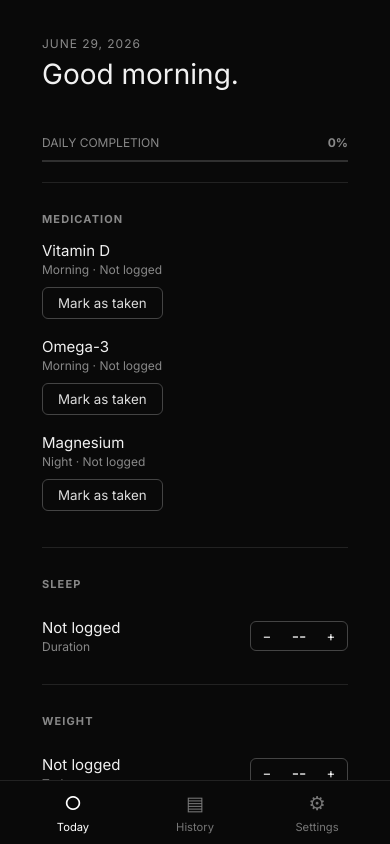
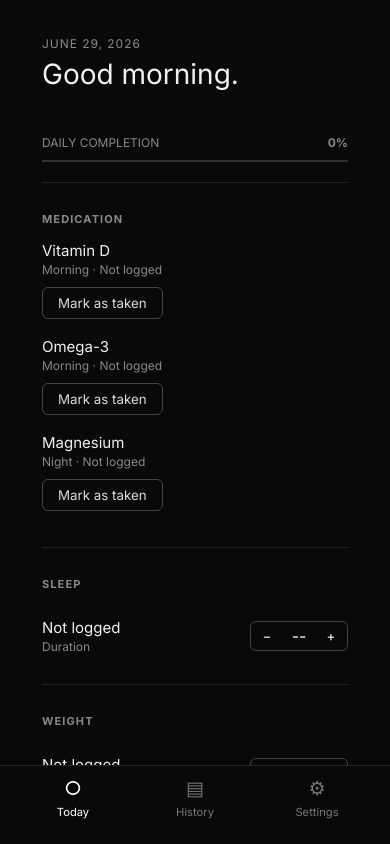
Before and after one commit to Zappy28/routine-tracker, a React (Vite) app: page / in a window 390 px wide. Shown: the top 844 px of the page. Built offline with nearby package versions, Linux system fonts and the light colour scheme.

Commit message:
Small bugs fixed
-grey background showing
-Mobile navbar being too low it triggered the swipe up.

```diff
--- a/src/components/Navbar.css
+++ b/src/components/Navbar.css
@@ -24,7 +24,7 @@
   padding:
   10px
   12px
-  calc(10px + env(safe-area-inset-bottom));
+  calc(25px + env(safe-area-inset-bottom));
 
 
   z-index:100;
--- a/src/index.css
+++ b/src/index.css
@@ -26,12 +26,52 @@
   box-sizing: border-box;
 }
 
-html, body {
-  margin: 0;
-  background: var(--bg);
-  color: var(--text);
-  font-family: var(--font);
-  -webkit-font-smoothing: antialiased;
+html,
+body,
+#root {
+
+  margin:0;
+
+  width:100%;
+
+  min-height:100%;
+
+  background:#090909;
+
+  color:var(--text);
+
+  font-family:var(--font);
+
+  -webkit-font-smoothing:antialiased;
+
+}
+
+
+body {
+
+  overflow-x:hidden;
+
+  overscroll-behavior:none;
+
+}
+
+
+
+#root {
+
+  min-height:100vh;
+
+  background:#090909;
+
+}
+
+
+.app-shell {
+
+  min-height:100vh;
+
+  background:#090909;
+
 }
 
 a { text-decoration: none; color: inherit; }
```
